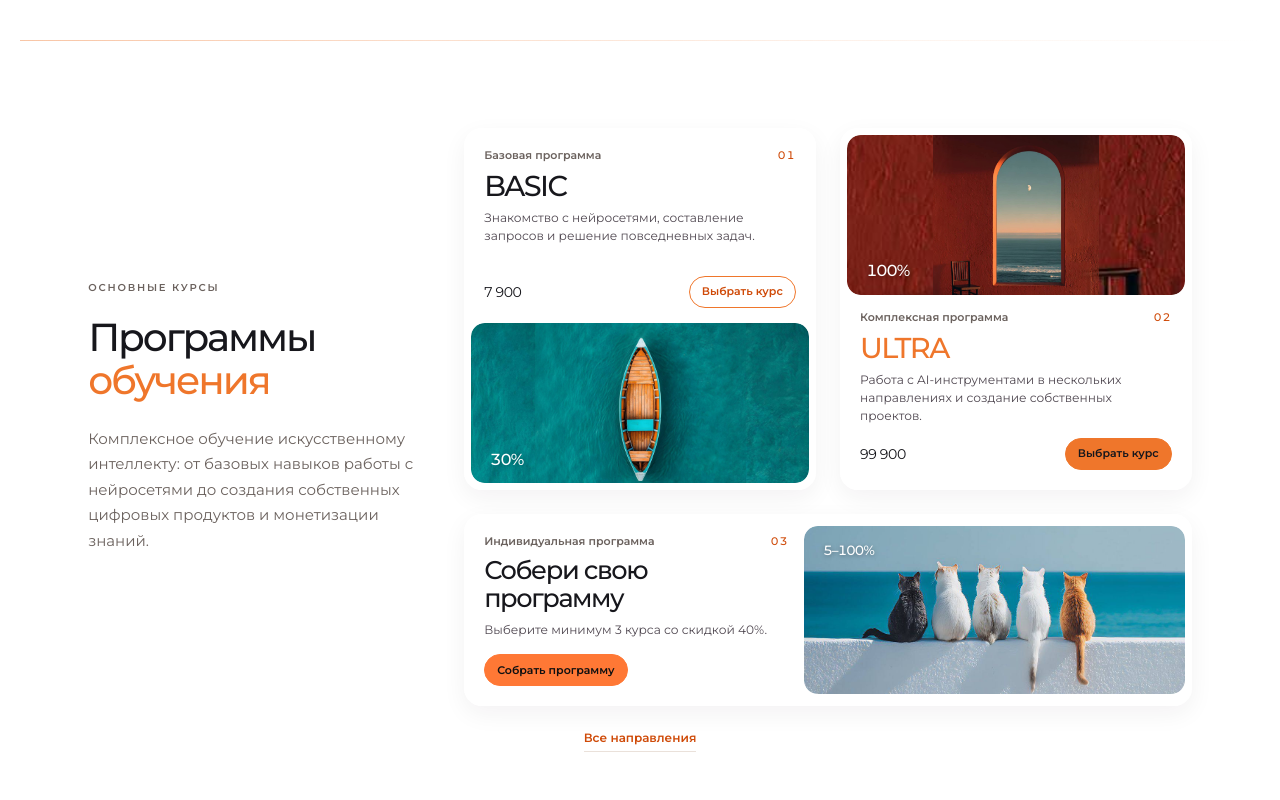
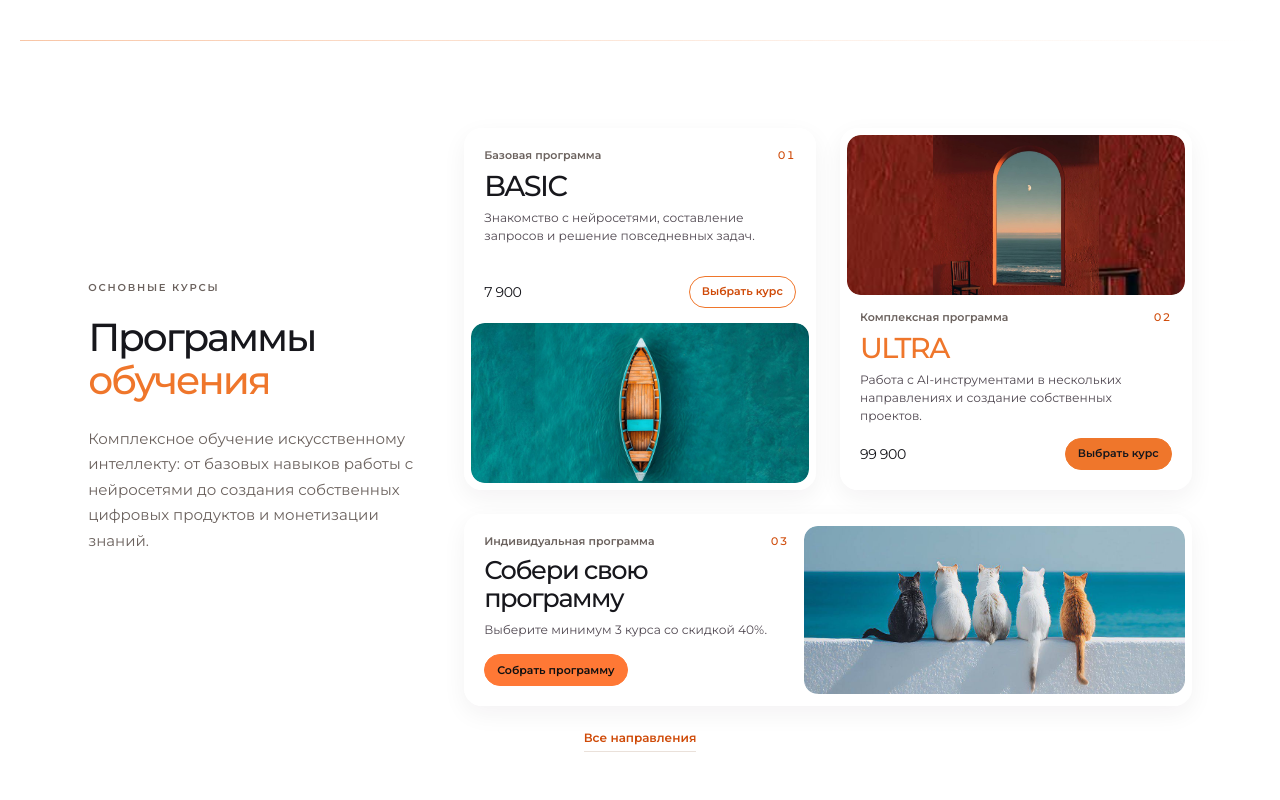
Before and after one commit to fuks19200-ctrl/09, a Next.js app: page / in a window 1280 px wide. Shown: the part 3160-3960 px from the top of the page. Built offline with nearby package versions, Linux system fonts and the light colour scheme.

Commit message:
Remove percentage overlays from all three programme photographs

```diff
--- a/app/components/CoursesContent.tsx
+++ b/app/components/CoursesContent.tsx
@@ -46,7 +46,7 @@ export default function CoursesContent({ embedded = false }: { embedded?: boolea
                   <AddCourseButton courseId={program.theme} className="course-action" />
                 </div>
                 </div>
-                <div className="program-card-media"><span className="program-progress">{program.theme === "basis" ? "30%" : "100%"}</span></div>
+                <div className="program-card-media"></div>
               </article>
             ))}
               <article className="program-card program-card--custom">
@@ -61,7 +61,7 @@ export default function CoursesContent({ embedded = false }: { embedded?: boolea
                     <StartCustomProgram />
                   </div>
                 </div>
-                <div className="program-card-media"><span className="program-progress">5–100%</span></div>
+                <div className="program-card-media"></div>
               </article>
             </div>
           </div>
```
